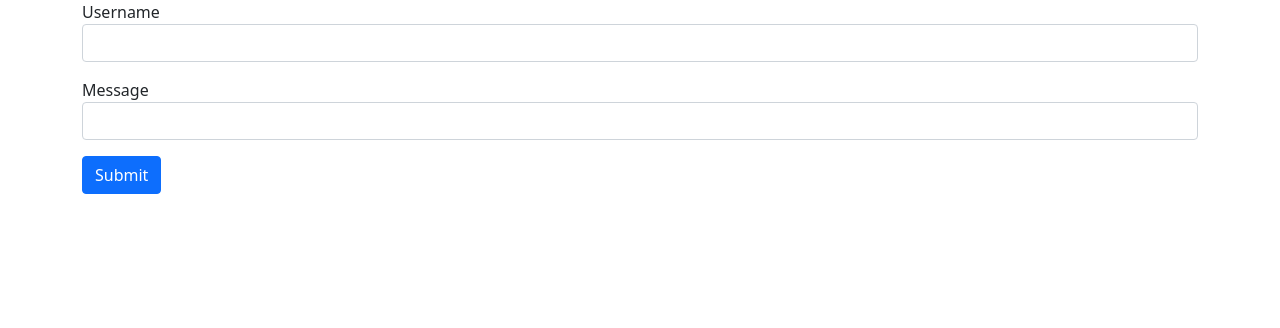
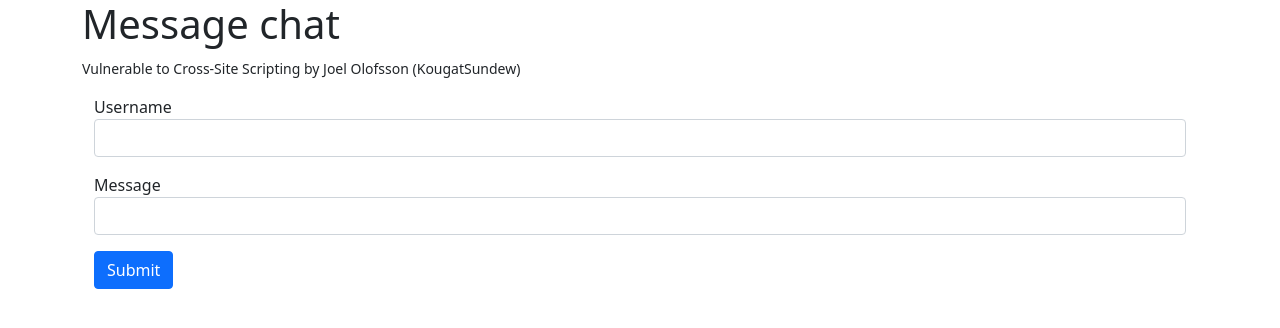
Before and after one commit to KougatSundew/software-security-project, a plain HTML site: page index.html in a window 1280 px wide. Drawn offline with nearby package versions, Linux system fonts and the light colour scheme.

Commit message:
Added header to page

```diff
--- a/index.html
+++ b/index.html
@@ -8,20 +8,21 @@
     <link href="https://cdn.jsdelivr.net/npm/bootstrap@5.1.3/dist/css/bootstrap.min.css" rel="stylesheet" integrity="sha384-1BmE4kWBq78iYhFldvKuhfTAU6auU8tT94WrHftjDbrCEXSU1oBoqyl2QvZ6jIW3" crossorigin="anonymous">
     <script src="main.js"></script>
     <style>
-        /* #messages {
-            padding: 15px;
-            border: 1px solid #ccc;
-            border-radius: 4px;
-            margin-top: 15px;
-        } */
         .message {
             margin-top: 15px;
             padding: 15px;
+        }
+        #messageWrapper {
+            margin-top: 15px;
         }
     </style>
 </head>
 <body>
     <div class="container">
+        <header>
+            <h1>Message chat</h1><small>Vulnerable to Cross-Site Scripting by Joel Olofsson (KougatSundew)</small>
+        </header>
+        <div id="messageWrapper" class="container">
             <form action="" id="messageForm">
                 <div class="mb-3">
                     <label for="username">Username</label>
@@ -37,5 +38,6 @@
 
             </div>
         </div>
+    </div>
 </body>
 </html>
```
Lines whose indentation alone changed are shown as unchanged.
